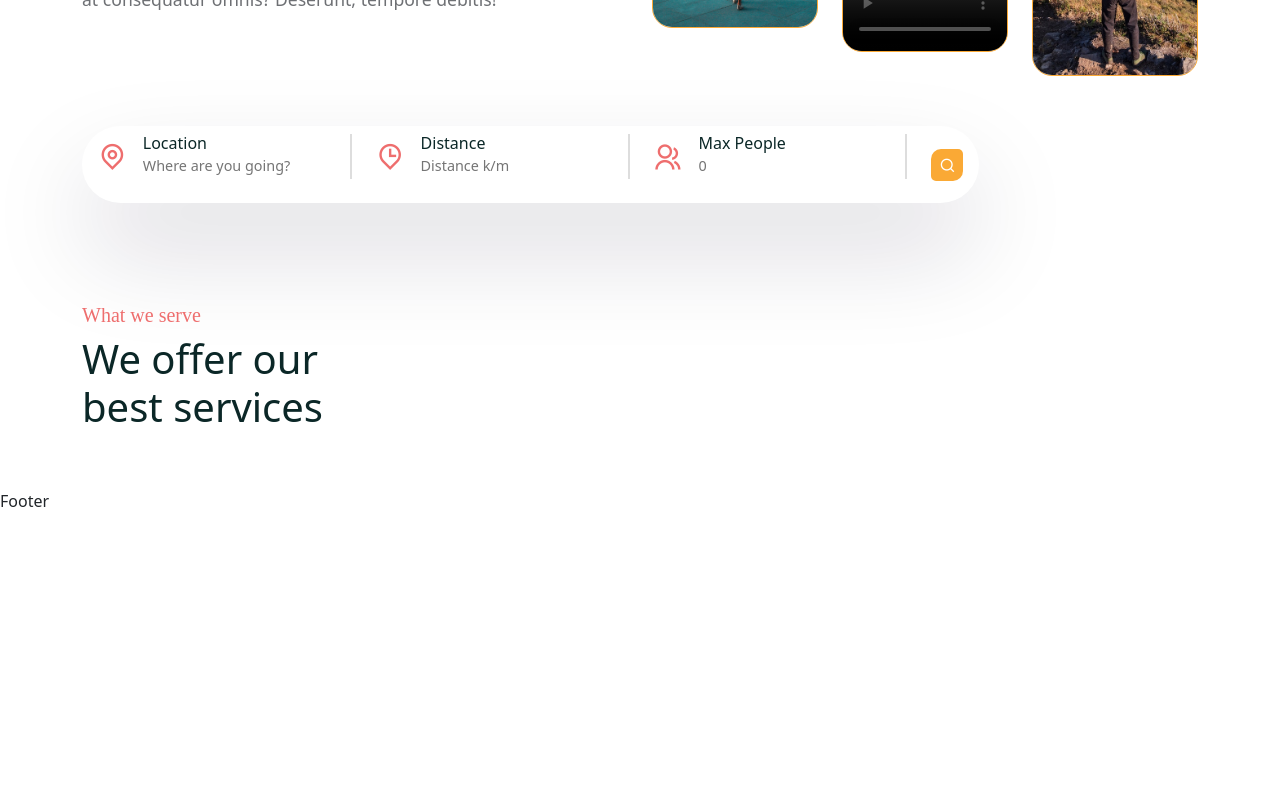
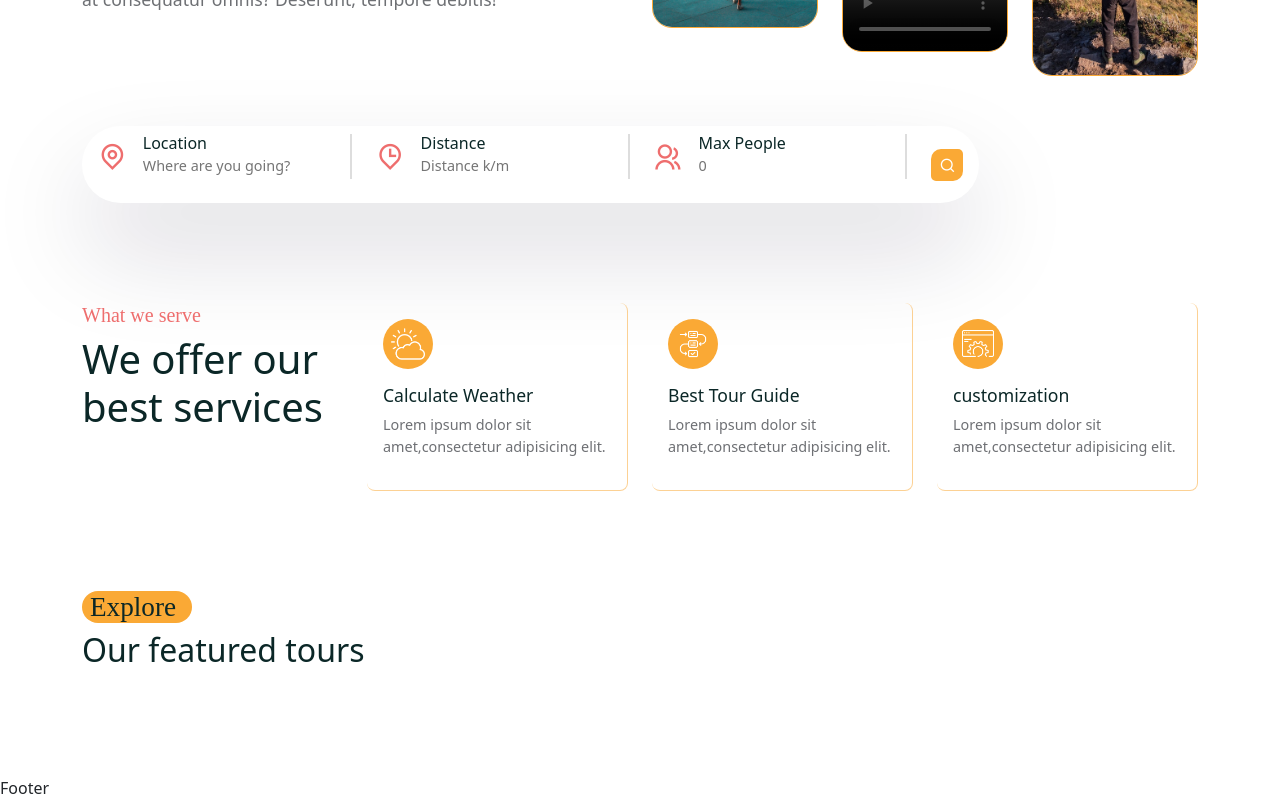
Before and after one commit to Jasika-Kumari/Vacaytrail, a React (Create React App) app in the folder frontend/: page /home in a window 1280 px wide. Shown: the part 484-1284 px from the top of the page. Before the commit the page ends 997 px from the top, so only its background shows below. Built offline with nearby package versions, Linux system fonts and the light colour scheme; grey boxes are pictures that could not be loaded; a web font is replaced by a local one.

Commit message:
Service-card completed

```diff
--- a/frontend/src/pages/Home.jsx
+++ b/frontend/src/pages/Home.jsx
@@ -7,6 +7,7 @@
 import Subtitle from '../shared/Subtitle'
 import worldImg from '../assets/images/world.png'
 import SearchBar from '../shared/SearchBar'
+import ServiceList from '../services/ServiceList'
 const Home = () => {
   return (
     <>
@@ -40,6 +41,18 @@
              <h5 className='services__subtitle'>What we serve</h5>
              <h2 className='services__title'>We offer our best services</h2>
           </Col>
+          <ServiceList/>
+        </Row>
+      </Container>
+    </section>
+    <section>
+      <Container>
+        <Row>
+          <Col lg='12' className="mb-5">
+          <Subtitle subtitle={'Explore'}/>
+          <h2 className='featured__tour-title'>Our featured tours</h2>
+
+          </Col>
         </Row>
       </Container>
     </section>
--- /dev/null
+++ b/frontend/src/services/ServiceCard.jsx
@@ -0,0 +1,16 @@
+import React from 'react'
+import './service-card.css'
+const ServiceCard = ({item}) => {
+    const{imgUrl,title,desc}=item
+  return (
+    <div className='service__item'>
+      <div className="service__img">
+        <img src={imgUrl} alt=""/>
+      </div>
+      <h5>{title}</h5>
+      <p>{desc}</p>
+    </div>
+  )
+}
+
+export default ServiceCard
--- /dev/null
+++ b/frontend/src/services/ServiceList.jsx
@@ -0,0 +1,36 @@
+import React from 'react'
+import ServiceCard from './ServiceCard'
+import {Col} from 'reactstrap'
+import weatherImg from '../assets/images/weather.png'
+import customizationImg from '../assets/images/customization.png'
+import guideImg from '../assets/images/guide.png'
+const servicesData=[
+    {
+      imgUrl:weatherImg,
+      title:"Calculate Weather",
+      desc:"Lorem ipsum dolor sit amet,consectetur adipisicing elit.",
+    },
+    {
+      imgUrl:guideImg,
+      title:"Best Tour Guide",
+      desc:"Lorem ipsum dolor sit amet,consectetur adipisicing elit.",
+    },
+    {
+      imgUrl:customizationImg,
+      title:"customization",
+      desc:"Lorem ipsum dolor sit amet,consectetur adipisicing elit.",
+    },
+
+]
+const ServiceList = () => {
+  return (
+    <>
+      {
+        servicesData.map((item,index)=><Col lg='3' key={index}><ServiceCard item={item}/>
+        </Col>)
+      }
+    </>
+  )
+}
+
+export default ServiceList
--- /dev/null
+++ b/frontend/src/services/service-card.css
@@ -0,0 +1,30 @@
+.service__item{
+    padding: 1rem;
+    border-bottom: 1px solid  #faa83586;
+    border-right: 1px solid  #faa83586;
+    border-radius: 0.5rem;
+}
+.service__img{
+    width:50px;
+    height: 50px;
+    display:flex;
+    align-items: center;
+    justify-content: center;
+    border-radius: 50px;
+    background: var(--secondary-color);
+    padding: 0.5rem;
+    margin-bottom: 1rem;
+    line-height: 50px;
+}
+.service__img img{
+    width: 100%;
+
+}
+.service__item h5{
+    font-size: 1.1rem;
+    font-weight: 500;
+}
+.service__item p{
+    font-size: .9rem;
+    color: var(--text-color);
+}
```
